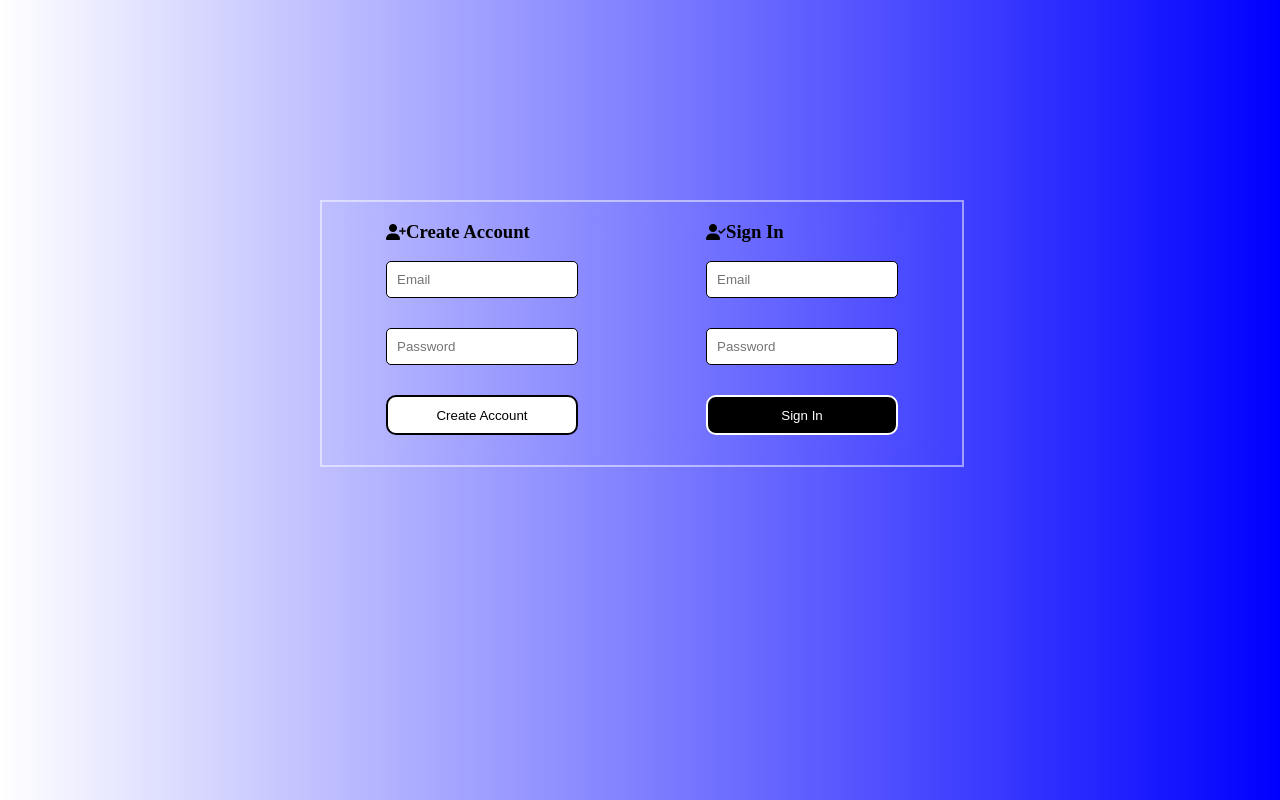
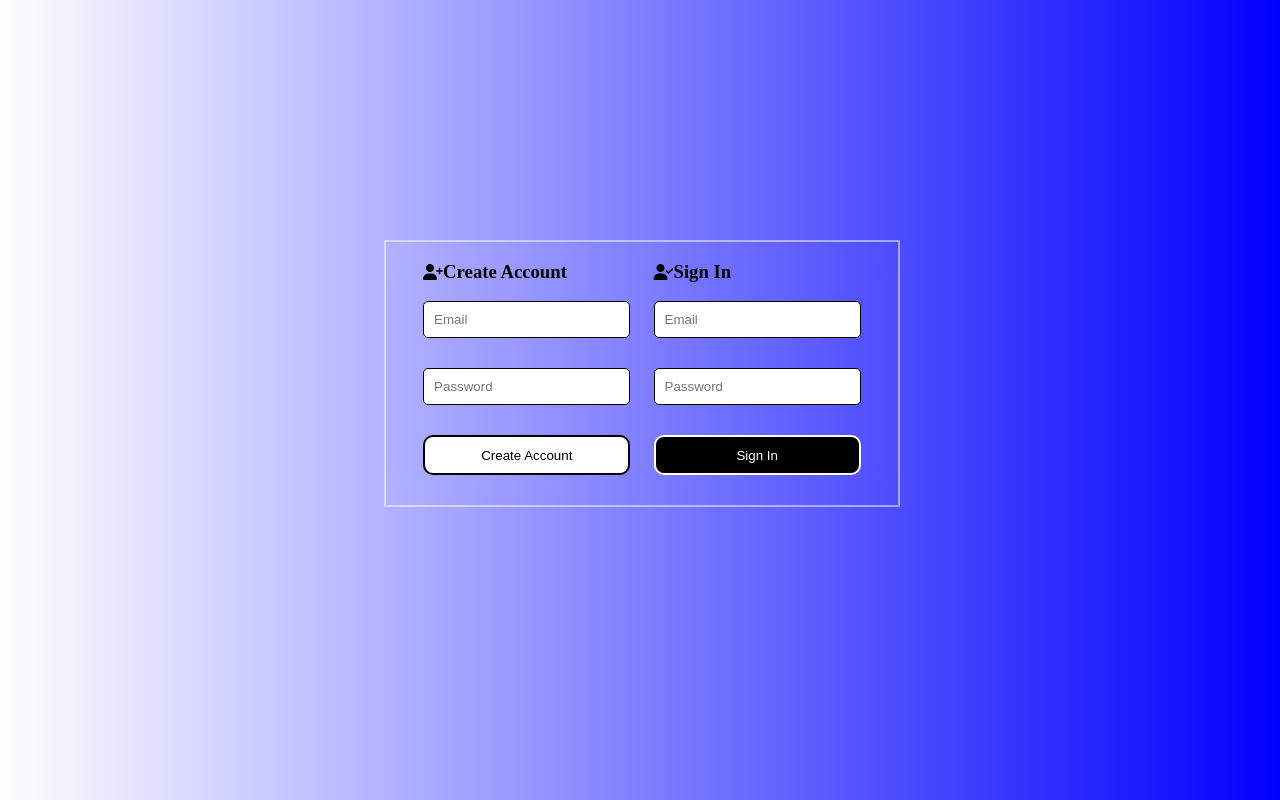
Before and after one commit to RapidKS/OverStock_Project, a plain HTML site: page Signin page/signin.html in a window 1280 px wide. Drawn offline with Linux system fonts and the light colour scheme.

Commit message:
sign in page css update

```diff
--- a/Signin page/signin.css
+++ b/Signin page/signin.css
@@ -4,18 +4,22 @@ body{
 #box{
     background-color: transparent;
     backdrop-filter: blur(15px);
-    width: 50%;
+    width: 40%;
     position: absolute;
     display: flex;
+    justify-content: center;
+    border: 2px solid rgba(255, 255, 255, 0.5);
+    top: 30%;
+    left: 30%;
+  }
+  #innerbox{
+    display: flex;
+    width: 90%;
+    margin: auto;
     justify-content: space-around;
-    border: 2px solid rgba(255, 255, 255, 0.5);
-    top: 25%;
-    left: 25%;
-
-
   }
  .box-div1{
-    width: 30%;
+    width: 45%;
     border: none;
 
  }
--- a/Signin page/signin.html
+++ b/Signin page/signin.html
@@ -12,6 +12,7 @@
 
 <body>
   <div id="box">
+    <div id="innerbox">
       <div id="signup" class="box-div1">
         <div class="box-div2">
           <i class="fa-solid fa-user-plus"></i>
@@ -25,6 +26,7 @@
         </form>
         <div id="account-created" style="display:none;color:green;">Account created successfully!
         </div>
+
       </div>
 
       <div id="signin" class="box-div1">
@@ -39,8 +41,8 @@
           <span id="password-error" style="display:none;color:red;">Email and/or password incorrect. Please try again or reset your password.</span>
           <input class="SigninInput" type="submit" value="Sign In" />
         </form>
-
-
+      </div>
+    </div>
   </div>
 </body>
 <script src="signin.js"></script>
```
Lines whose indentation alone changed are shown as unchanged.
